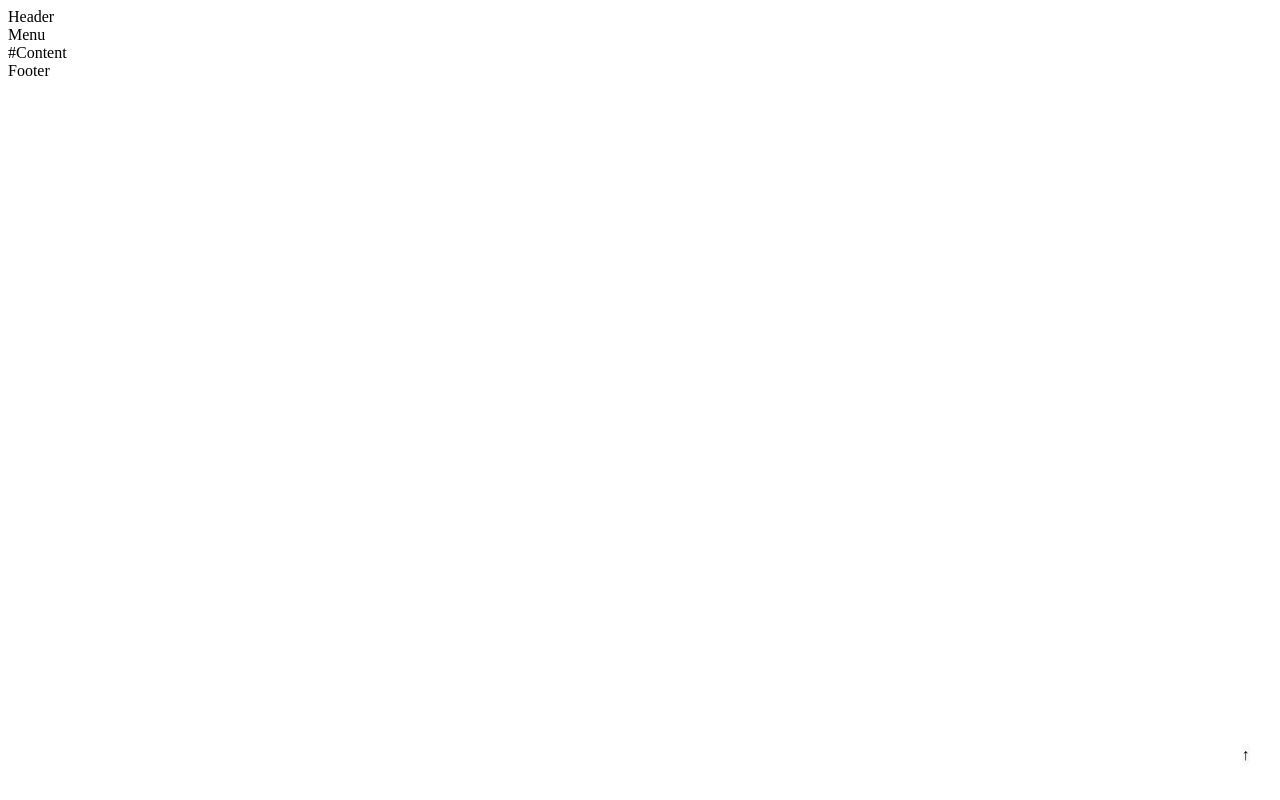
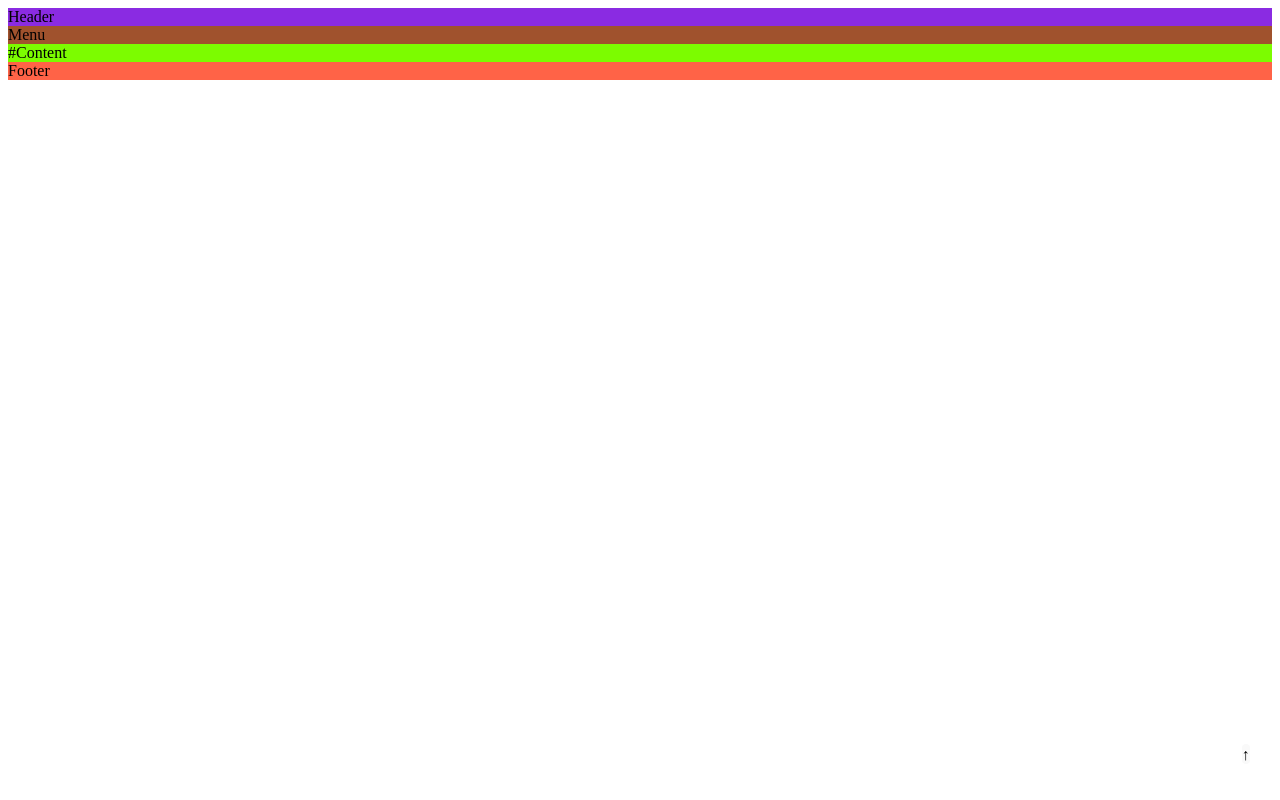
Before and after one commit to Erwan228/Music-s-Grid-layout, a plain HTML site: page index.html in a window 1280 px wide. Drawn offline with Linux system fonts and the light colour scheme.

Commit message:
Update index.html

```diff
--- a/index.html
+++ b/index.html
@@ -5,12 +5,34 @@
     <meta http-equiv="X-UA-Compatible" content="IE=edge">
     <meta name="viewport" content="width=device-width, initial-scale=1.0">
     <title>Grid prøve</title>
+    <style>
+        div.header {
+            background-color: blueviolet;
+        }
+        div.menu {
+            background-color: sienna;
+        }
+        div.content {
+            background-color: lawngreen;
+        }
+        div.footer {
+            background-color: tomato;
+        }
+
+        .page {
+            display: grid;
+        }
+    </style>
 </head>
 <body>
-    <div>Header</div>
-    <div>Menu</div>
-    <div>#Content</div>
-    <div>Footer</div>
+    <div class="page">
+    <div class="header">Header</div>
+    <div class="menu">Menu</div>
+    <div class="content">#Content</div>
+    <div class="footer">Footer</div>
+    </div>
+
+
 
 <!--Arrow to direct you to the top of the page-->
     <a style="width: auto;
```
